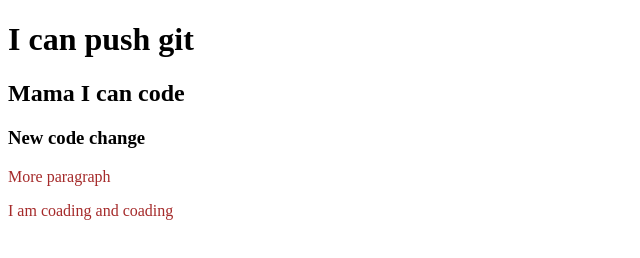
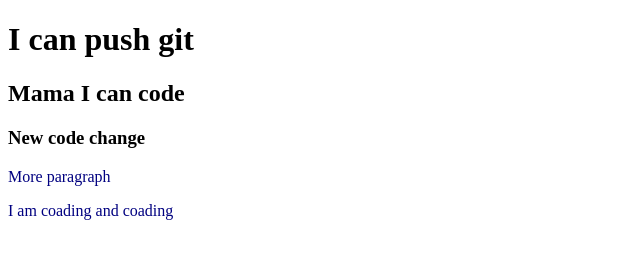
Before and after one commit to akiksaifullah/my-second-repo, a plain HTML site: page index.html in a window 1280 px wide. Shown: the whole page, without its empty margins (0-640 px from the left). Drawn offline with Linux system fonts and the light colour scheme.

Commit message:
color changed

```diff
--- a/style.css
+++ b/style.css
@@ -1,3 +1,3 @@
 p{
-    color:brown;
+    color:navy;
 }
```
